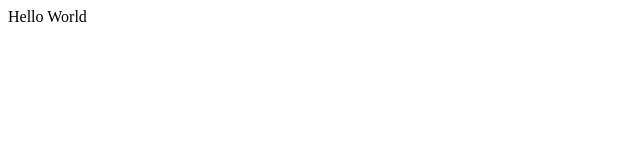
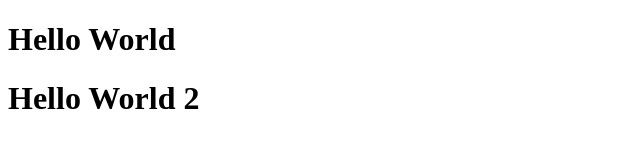
Before and after one commit to bridgecrew-perf6/prueba_deploy, a plain HTML site: page index.html in a window 1280 px wide. Shown: the whole page, without its empty margins (0-640 px from the left). Drawn offline with Linux system fonts and the light colour scheme.

Commit message:
Hello world 2

```diff
--- a/index.html
+++ b/index.html
@@ -7,6 +7,7 @@
     <title>Document</title>
 </head>
 <body>
-    <div>Hello World</div>
+    <div><h1>Hello World</h1></div>
+    <div><h1>Hello World 2</h1></div>
 </body>
 </html>
```
